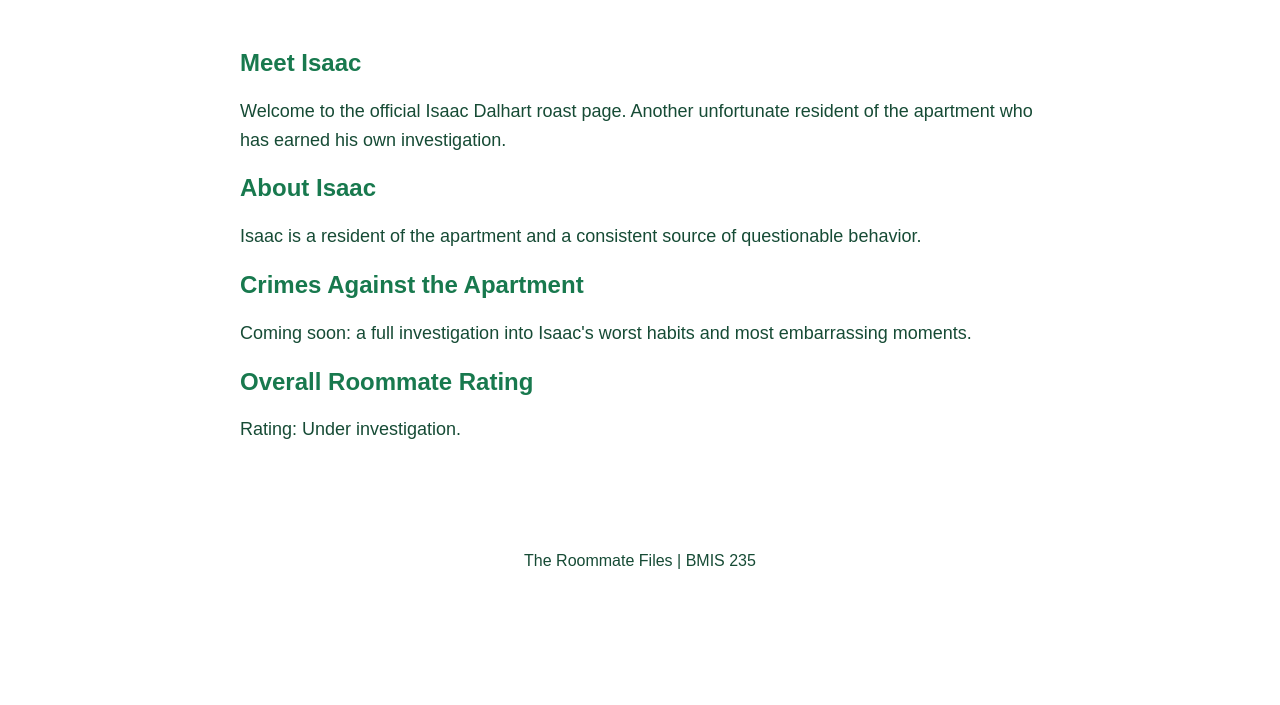
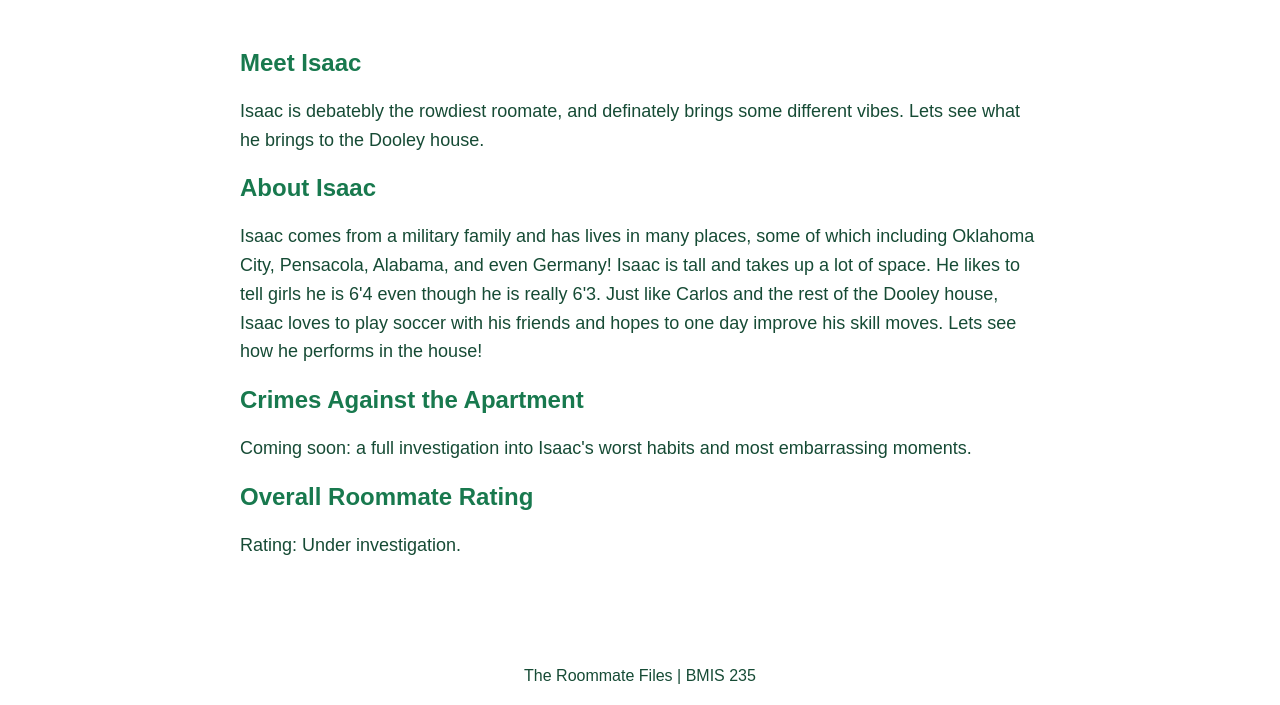
Before and after one commit to dashstein/bmis235-html-3, a plain HTML site: page isaac.html in a window 1280 px wide. Shown: the part 207-912 px from the top of the page. Before the commit the page ends 800 px from the top, so only its background shows below. Drawn offline with Linux system fonts and the light colour scheme.

Commit message:
Revise Isaac's introduction and background details
Updated the description of Isaac to include more personal details and correct some spelling errors.

```diff
--- a/isaac.html
+++ b/isaac.html
@@ -82,16 +82,13 @@
         <h2>Meet Isaac</h2>
 
         <p>
-            Welcome to the official Isaac Dalhart roast page.
-            Another unfortunate resident of the apartment
-            who has earned his own investigation.
+            Isaac is debatebly the rowdiest roomate, and definately brings some different vibes. Lets see what he brings to the Dooley house.
         </p>
 
         <h2>About Isaac</h2>
 
         <p>
-            Isaac is a resident of the apartment and a
-            consistent source of questionable behavior.
+            Isaac comes from a military family and has lives in many places, some of which including Oklahoma City, Pensacola, Alabama, and even Germany! Isaac is tall and takes up a lot of space. He likes to tell girls he is 6'4 even though he is really 6'3. Just like Carlos and the rest of the Dooley house, Isaac loves to play soccer with his friends and hopes to one day improve his skill moves. Lets see how he performs in the house!
         </p>
 
         <h2>Crimes Against the Apartment</h2>
```
